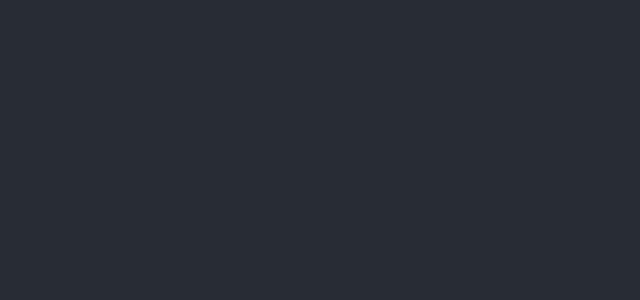
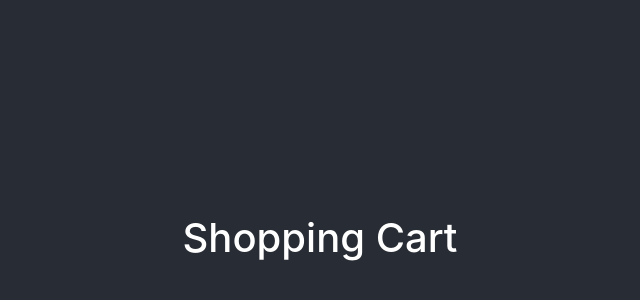
Before and after one commit to EduRomoGO/shopping-cart, a React (Create React App) app: page / in a window 1280 px wide. Shown: the part 158-458 px from the top of the page, without its empty margins (320-960 px from the left). Built offline with nearby package versions, Linux system fonts and the light colour scheme.

Commit message:
test: green

```diff
--- a/src/App.js
+++ b/src/App.js
@@ -1,10 +1,11 @@
 import React from 'react';
 import './App.css';
-import Button from 'react-bootstrap/Button';
+import ShoppingCart from './components/ShoppingCart/ShoppingCart.js';
 
 function App() {
   return (
     <div className="App">
+      <ShoppingCart />
     </div>
   );
 }
--- /dev/null
+++ b/src/components/ShoppingCart/ShoppingCart.js
@@ -0,0 +1,9 @@
+import React from 'react';
+
+const ShoppingCart = () => {
+  return <section className='c-shopping-cart'>
+    <header><h1>Shopping Cart</h1></header>
+  </section>;
+}
+
+export default ShoppingCart;
```
Also changed, not shown: 1 other file (tests, documents, lock files or other folders).
